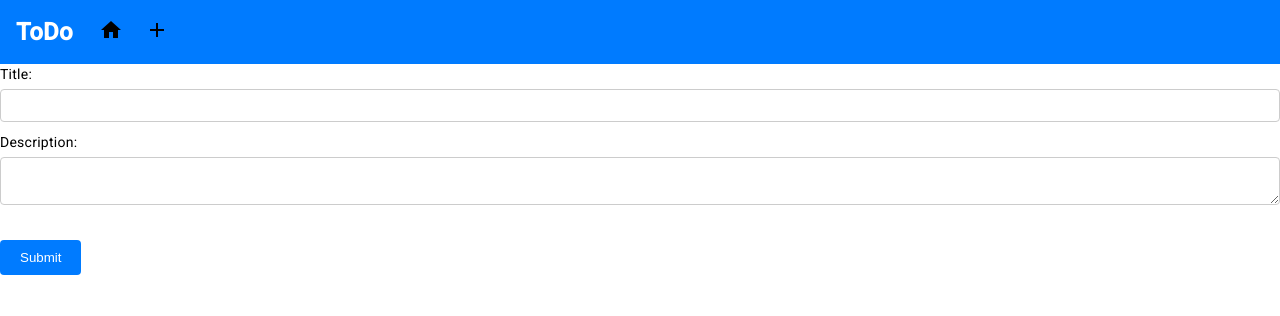
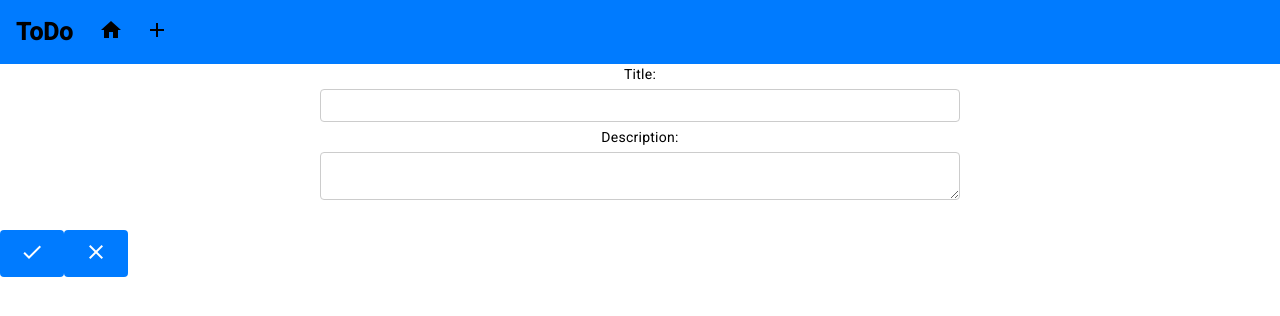
Before and after one commit to OL345/ToDo, an Angular app in the folder FOWO/: page /add in a window 1280 px wide. Shown: the top 316 px of the page. Built offline with nearby package versions, Linux system fonts and the light colour scheme.

Commit message:
Task Id does not register

```diff
--- a/FOWO/src/app/add/add.component.css
+++ b/FOWO/src/app/add/add.component.css
@@ -1,5 +1,6 @@
 .textboxes {
     margin-bottom: 20px;
+    text-align: center;
   }
 
   label {
@@ -9,21 +10,23 @@
 
   input[type="text"],
   textarea {
-    width: 100%;
+    width: 50%;
     padding: 8px;
     border: 1px solid #ccc;
     border-radius: 4px;
     box-sizing: border-box;
-    margin-bottom: 10px;
+    margin-bottom: 5px;
   }
 
   button {
     padding: 10px 20px;
+    margin: 10px;
     background-color: #007bff;
     color: #fff;
     border: none;
     border-radius: 4px;
     cursor: pointer;
+    margin: auto;
   }
 
   button:hover {
--- a/FOWO/src/app/add/add.component.html
+++ b/FOWO/src/app/add/add.component.html
@@ -5,5 +5,6 @@
     <label for="description">Description:</label>
     <textarea id="description" formControlName="description"></textarea>
   </div>
-  <button type="submit" (click)="addTodo()" routerLink="/" routerLinkActive="active">Submit</button>
+  <button type="submit" (click)="addTodo()" routerLink="/" routerLinkActive="active"><mat-icon>checkmark</mat-icon></button>
+  <button routerLink="/" routerLinkActive="active"><mat-icon>close</mat-icon></button>
 </form>
--- a/FOWO/src/app/box/box.component.html
+++ b/FOWO/src/app/box/box.component.html
@@ -11,5 +11,7 @@
       <button *ngIf="!input_data" class="button done"><mat-icon>check</mat-icon></button>
       <button *ngIf="input_data" class="button"><mat-icon>close</mat-icon></button><button class="button edit" [routerLink]="['/edit', input_data.id]" routerLinkActive="active"><mat-icon>edit</mat-icon>      </button>
       <button class="button delete" (click)="deleteTask(input_data.id)" routerLink="/" routerLinkActive="active"><mat-icon>delete</mat-icon></button>
+      <button (click)="onEditButtonClick()">Edit Task</button>
+
     </div>
   </div>
--- a/FOWO/src/app/box/box.component.ts
+++ b/FOWO/src/app/box/box.component.ts
@@ -1,5 +1,4 @@
 import { Component, Input } from '@angular/core';
-import { getLocaleEraNames } from '@angular/common';
 import { termin } from '../interfaces/termin';
 import { DataService } from '../services/data.service';
 import { HttpClient } from '@angular/common/http';
--- a/FOWO/src/app/content/content.component.css
+++ b/FOWO/src/app/content/content.component.css
@@ -4,7 +4,7 @@ border-radius: 5px;
 color: black;
 width: auto;
 background-color:cadetblues;
-padding: 2%;
+padding: 1%;
 margin: 5px;
 display: inline-block;
 }
--- a/FOWO/src/app/detail/detail.component.html
+++ b/FOWO/src/app/detail/detail.component.html
@@ -1,5 +1,6 @@
 <div>
-  <form [formGroup]="taskForm" (ngSubmit)="editTask(editTodo.id, this.editTodo)">
+  <form [formGroup]="taskForm">
+
     <div>
       <label for="title">Title:</label>
       <input type="text" id="title" formControlName="title">
@@ -8,6 +9,7 @@
       <label for="description">Description:</label>
       <textarea id="description" formControlName="description"></textarea>
     </div>
-    <button type="submit" routerLink="/" routerLinkActive="active">Save Changes</button>
+
+    <button type="submit" (click) = "editTask()">Save Changes</button>
   </form>
 </div>
--- a/FOWO/src/app/detail/detail.component.ts
+++ b/FOWO/src/app/detail/detail.component.ts
@@ -1,8 +1,8 @@
 import { Component, Input } from '@angular/core';
-import { termin } from '../interfaces/termin';
 import { HttpClient } from '@angular/common/http';
 import { Router } from '@angular/router';
 import { FormGroup, FormControl } from '@angular/forms';
+import { termin } from '../interfaces/termin';
 
 @Component({
   selector: 'app-detail',
@@ -10,36 +10,34 @@ import { FormGroup, FormControl } from '@angular/forms';
   styleUrls: ['./detail.component.css']
 })
 export class DetailComponent {
-  @Input() input_data!: termin;
-
-  constructor(private http: HttpClient, private router: Router) {}
+  @Input() editTodo!: termin;
 
   taskForm = new FormGroup({
     title: new FormControl(''),
     description: new FormControl('')
   });
 
-  editTodo: termin = { id: 0, title: '', description: '' };
+  constructor(private http: HttpClient, private router: Router) {}
 
-  editTask(taskId: number, updatedTask: any): void {
+  editTask(): void {
+    if (!this.editTodo) {
+      console.error('editTodo is undefined');
+      return;
+    }
 
+    const titleValue = this.taskForm.get('title')?.value as string;
+    const descriptionValue = this.taskForm.get('description')?.value as string;
 
-    const titleValue = this.taskForm.value.title as string;
-    const descriptionValue = this.taskForm.value.description as string;
+    const updatedTask: termin = {
+      id: this.editTodo.id,
+      title: titleValue,
+      description: descriptionValue
+    };
 
-    console.log(taskId)
-    console.log(titleValue)
-    console.log(descriptionValue)
-
-    this.http.put(`http://localhost:3000/edit/${taskId}`, updatedTask).subscribe(
+    this.http.put(`http://localhost:3000/tasks/${this.editTodo.id}`, updatedTask)
+      .subscribe(
         () => {
-        if (titleValue !== null && titleValue !== undefined) {
-          this.editTodo.title = titleValue;
-        }
-        if (descriptionValue !== null && descriptionValue !== undefined) {
-          this.editTodo.description = descriptionValue;
-        }
-        console.log(`Task with ID ${taskId} updated successfully.`);
+          console.log(`Task with ID ${this.editTodo.id} updated successfully.`);
           this.router.navigateByUrl('/');
         },
         (error) => {
@@ -47,5 +45,4 @@ export class DetailComponent {
         }
       );
   }
-
 }
--- a/FOWO/src/app/navigation/navigation.component.css
+++ b/FOWO/src/app/navigation/navigation.component.css
@@ -1,6 +1,6 @@
 .mat-toolbar {
     background-color: #007bff; /* Set toolbar background color */
-    color: #fff; /* Set text color */
+    color: #000000; /* Set text color */
   }
 
   .mat-toolbar span {
```
Also changed, not shown: 2 other files (tests, documents, lock files or other folders). Lines whose indentation alone changed are shown as unchanged.
